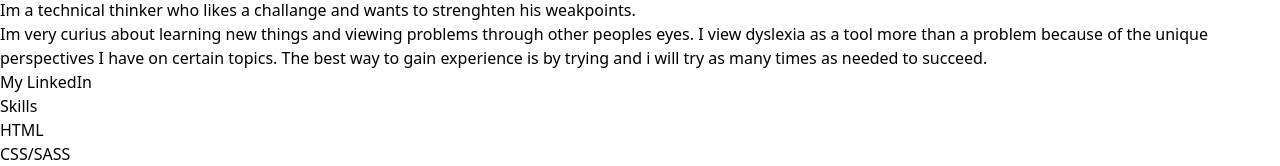
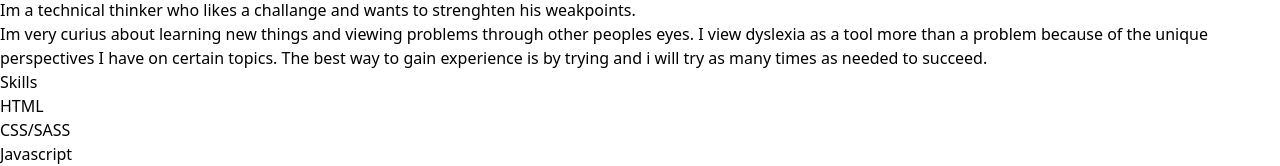
Before and after one commit to VincentBenders/portfolio-project, a React (Vite) app: page /portfolio-project/about in a window 1280 px wide. Shown: the part 350-516 px from the top of the page. Built offline with nearby package versions, Linux system fonts and the light colour scheme.

Commit message:
Initial commit

```diff
--- a/src/Home.jsx
+++ b/src/Home.jsx
@@ -26,7 +26,7 @@
               topics. The best way to gain experience is by trying and i will
               try as many times as needed to succeed.
             </p>
-            <div className="mt-10">
+            {/* <div className="mt-10">
                 <p className="mb-5 font-normal text-gray-700 dark:text-[#f6f7f8]">
                   <Link
                     className={
@@ -37,7 +37,7 @@
                     My LinkedIn
                   </Link>
                 </p>
-              </div>
+              </div> */}
           </section>
           <section className="bg-[#12304f] w-96 p-8 rounded-2xl shadow-lg max-w-2xl mx-auto">
             <h2 className="text-3xl">Skills</h2>
```
